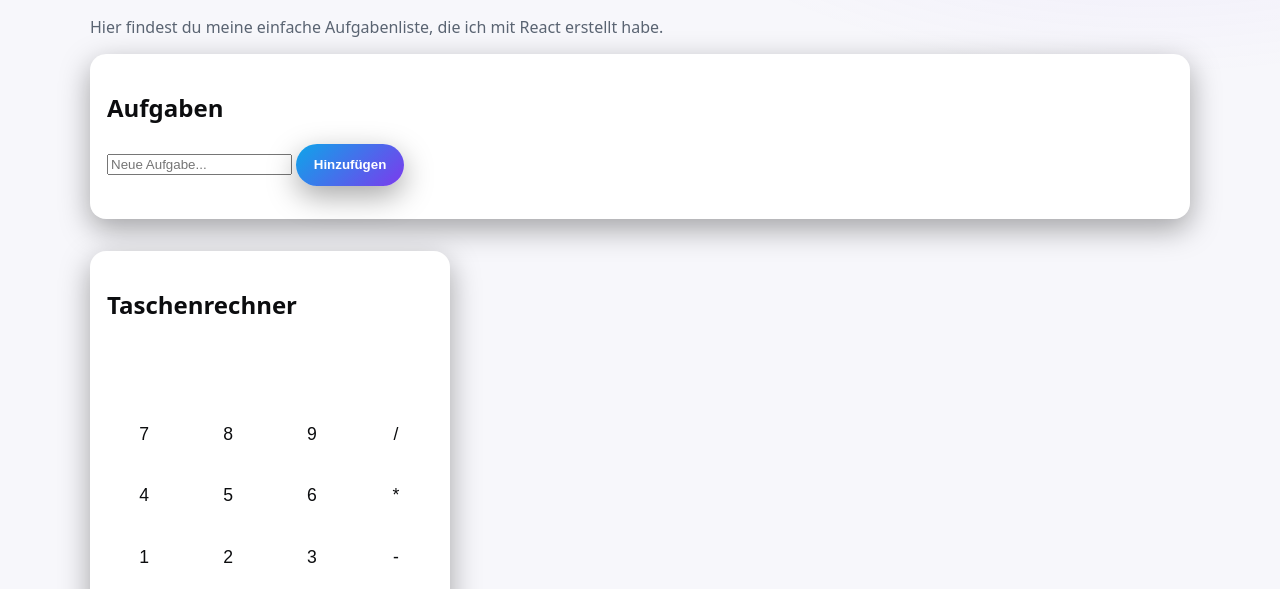
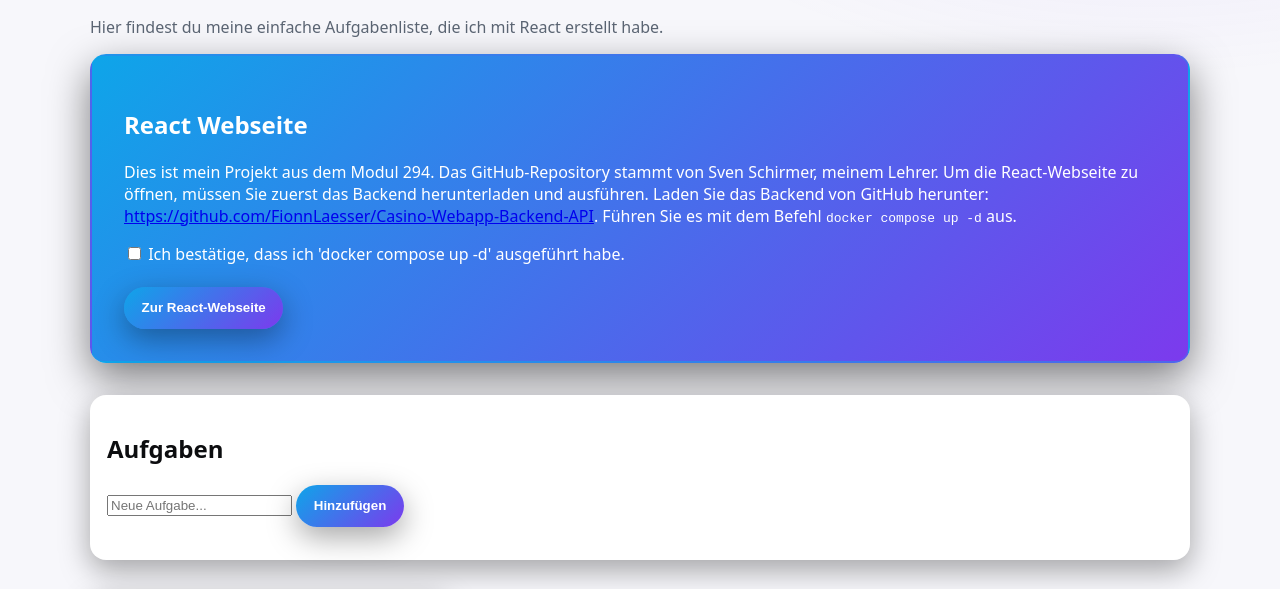
Before and after one commit to FionnLaesser/Fionn-laesser, a plain HTML site: page react.html in a window 1280 px wide. Shown: the part 199-788 px from the top of the page. Drawn offline with Linux system fonts and the light colour scheme.

Commit message:
Update React Seite

```diff
--- a/react.html
+++ b/react.html
@@ -51,6 +51,13 @@
         Hier findest du meine einfache Aufgabenliste, die ich mit React erstellt habe.
     </p>
 
+    <div class="card react-card">
+      <h2>React Webseite</h2>
+      <p>Dies ist mein Projekt aus dem Modul 294. Das GitHub-Repository stammt von Sven Schirmer, meinem Lehrer. Um die React-Webseite zu öffnen, müssen Sie zuerst das Backend herunterladen und ausführen. Laden Sie das Backend von GitHub herunter: <a href="https://github.com/FionnLaesser/Casino-Webapp-Backend-API" target="_blank">https://github.com/FionnLaesser/Casino-Webapp-Backend-API</a>. Führen Sie es mit dem Befehl <code>docker compose up -d</code> aus.</p>
+      <label><input type="checkbox" id="confirmDocker"> Ich bestätige, dass ich 'docker compose up -d' ausgeführt habe.</label><br><br>
+      <button id="reactBtn" disabled class="btn" onclick="window.open('https://react.fionn-laesser.ch', '_blank')">Zur React-Webseite</button>
+    </div>
+
     <div class="card task-card">
       <h2>Aufgaben</h2>
 
@@ -102,6 +109,13 @@
   </footer>
 
   <!-- JS -->
+  <script>
+    const checkbox = document.getElementById('confirmDocker');
+    const button = document.getElementById('reactBtn');
+    checkbox.addEventListener('change', function() {
+      button.disabled = !this.checked;
+    });
+  </script>
   <script src="javascripts/react.js"></script>
   <script src="javascripts/counter.js"></script>
   <script src="javascripts/calc.js"></script>
--- a/styles.css
+++ b/styles.css
@@ -966,3 +966,12 @@ footer {
     font-size: .8rem;
   }
 }
+
+.react-card {
+  background: linear-gradient(135deg, var(--accent), var(--accent-2));
+  color: white;
+  border: 2px solid var(--ring);
+  padding: 2rem;
+  margin-bottom: 2rem;
+  box-shadow: 0 15px 40px rgba(0, 0, 0, 0.5);
+}
```
